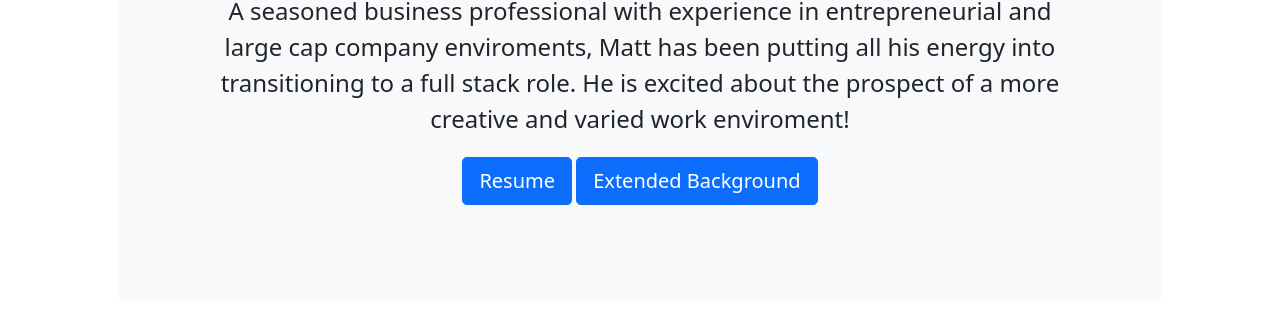
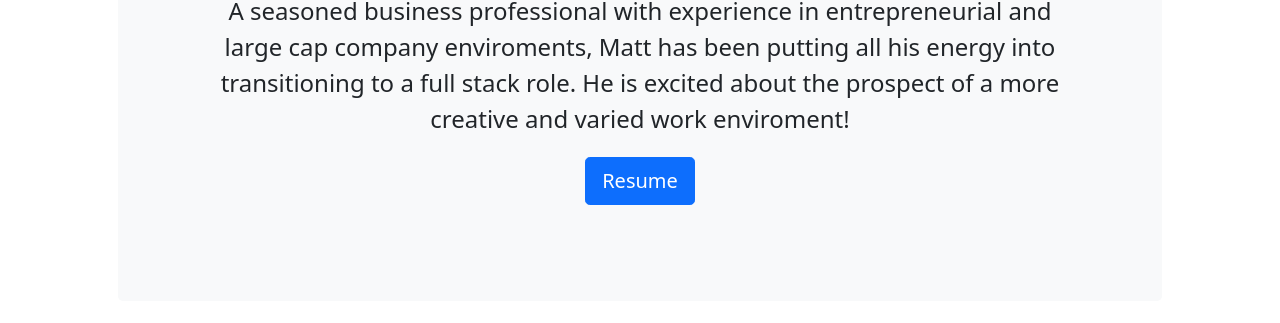
Before and after one commit to mdw93/Portfolio2, a plain HTML site: page index.html in a window 1280 px wide. Shown: the part 273-596 px from the top of the page. Drawn offline with nearby package versions, Linux system fonts and the light colour scheme.

Commit message:
resume download

```diff
--- a/index.html
+++ b/index.html
@@ -47,8 +47,7 @@
                         excited about the prospect of
                         a more creative and varied work enviroment!</p>
                         <!--links to my resume and an extended background, to be created-->
-                    <a class="btn btn-primary btn-lg mt-1" href="#!" id="resume">Resume</a>
-                    <a class="btn btn-primary btn-lg mt-1" href="#!">Extended Background</a>
+                    <a class="btn btn-primary btn-lg mt-1" href="./assets/resume.pdf" download="./assets/resume.pdf" id="resume" >Resume</a>
                 </div>
             </div>
         </div>
```
Also changed, not shown: 1 other file.
